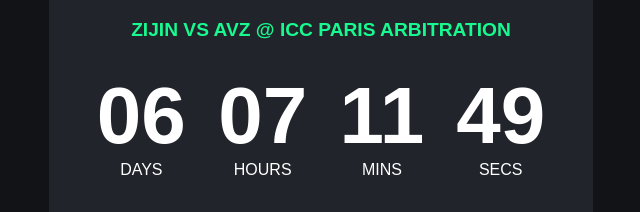
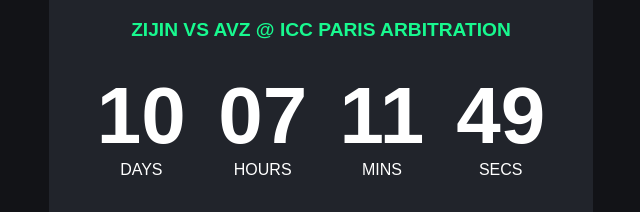
Before and after one commit to Spikerama/ICC-Paris-Zijin-vs-AVZ-Countdown, a plain HTML site: page index.html in a window 1280 px wide. Shown: the part 297-509 px from the top of the page, without its empty margins (319-959 px from the left). Drawn offline with Linux system fonts and the light colour scheme.

Commit message:
Update index.html

```diff
--- a/index.html
+++ b/index.html
@@ -154,7 +154,7 @@
       </div>
     </div>
     <script>
-      const countdownDate = new Date("2023-04-19T09:00:00").getTime();
+      const countdownDate = new Date("2023-04-23T09:00:00").getTime();
       const daysElem = document.querySelector(".days");
       const hoursElem = document.querySelector(".hours");
       const minutesElem = document.querySelector(".minutes");
```
